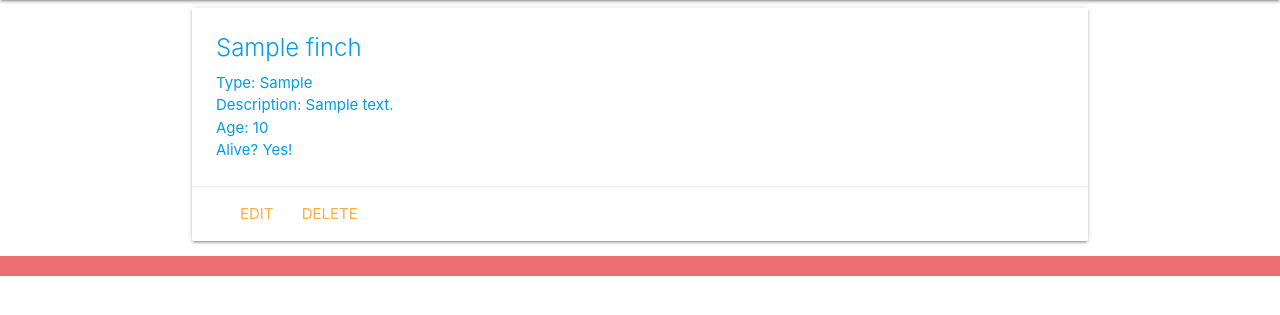
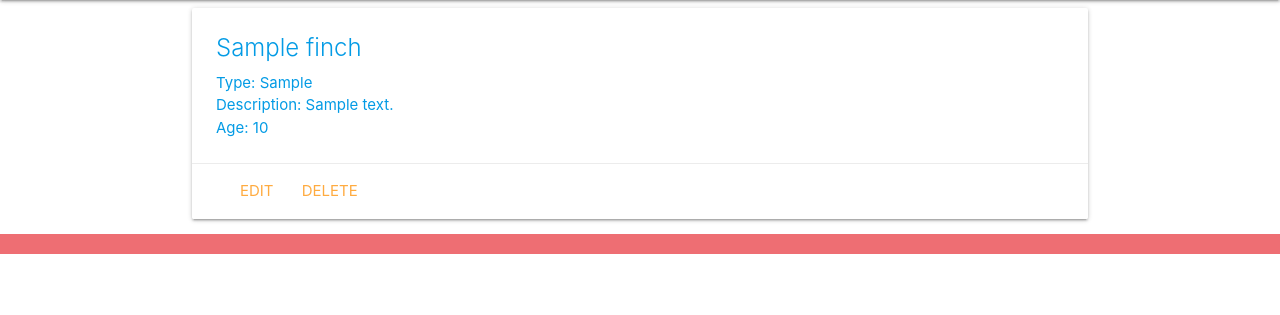
Before and after one commit to ndoelger/finch-collector, a Django app: page /finches/ in a window 1280 px wide. Shown: the part 64-379 px from the top of the page. Run offline with Django 4.2, Linux system fonts and the light colour scheme; tables that the repository leaves empty hold one stand-in row (values such as "Sample post").

Commit message:
Edited boolean

```diff
--- a/main_app/models.py
+++ b/main_app/models.py
@@ -7,7 +7,6 @@ class Finch(models.Model):
     type = models.CharField(max_length=100)
     description = models.TextField(max_length=250)
     age = models.IntegerField()
-    alive = models.BooleanField(default=True)
 
     def __str__(self):
         return f'{self.name} ({self.id})'
--- a/main_app/templates/finches/details.html
+++ b/main_app/templates/finches/details.html
@@ -8,11 +8,6 @@
     <p>Type: {{ finch.type }}</p>
     <p>Description: {{ finch.description }}</p>
     <p>Age: {{ finch.age }}</p>
-    {% if finch.alive == True %}
-    <p>Alive? Yes!</p>
-    {% elif finch.alive == False %}
-    <p>Alive? No :(</p>
-    {% endif %}
   </div>
   <div class="card-action">
     <a href="{% url 'finch_update' finch.id %}">Edit</a>
--- a/main_app/templates/finches/index.html
+++ b/main_app/templates/finches/index.html
@@ -9,11 +9,6 @@
       <p>Type: {{ finch.type }}</p>
       <p>Description: {{ finch.description }}</p>
       <p>Age: {{ finch.age }}</p>
-      {% if finch.alive == True %}
-        <p>Alive? Yes!</p>
-      {% elif finch.alive == False %}
-        <p>Alive? No :(</p>
-      {% endif %}
     </div>
     <div class="card-action">
       <a href="{% url 'finch_update' finch.id %}">Edit</a>
```
